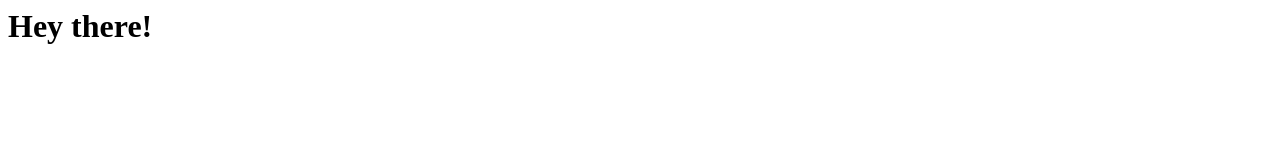
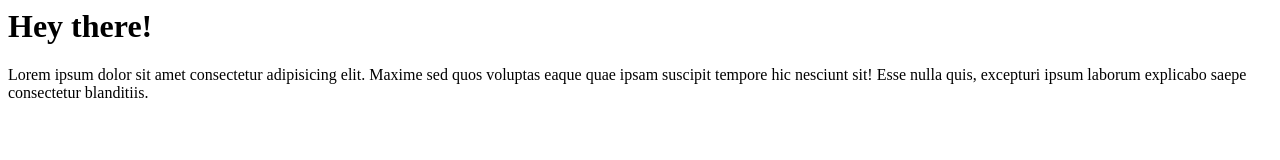
Before and after one commit to ninjaguydan/git-test, a plain HTML site: page index.html in a window 1280 px wide. Drawn offline with Linux system fonts and the light colour scheme.

Commit message:
added paragraph

```diff
--- a/index.html
+++ b/index.html
@@ -1 +1,6 @@
 <h1>Hey there!</h1>
+<p>
+  Lorem ipsum dolor sit amet consectetur adipisicing elit. Maxime sed quos
+  voluptas eaque quae ipsam suscipit tempore hic nesciunt sit! Esse nulla quis,
+  excepturi ipsum laborum explicabo saepe consectetur blanditiis.
+</p>
```
